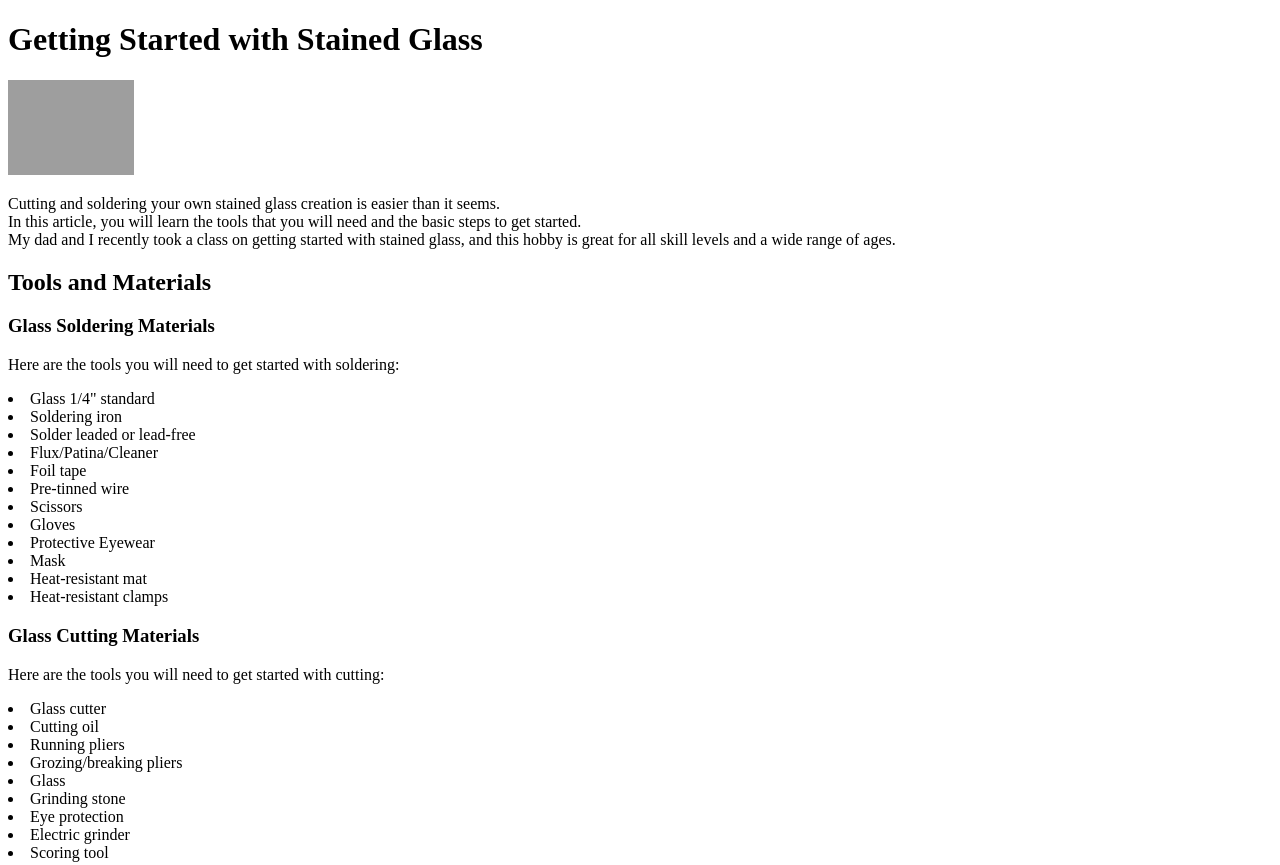
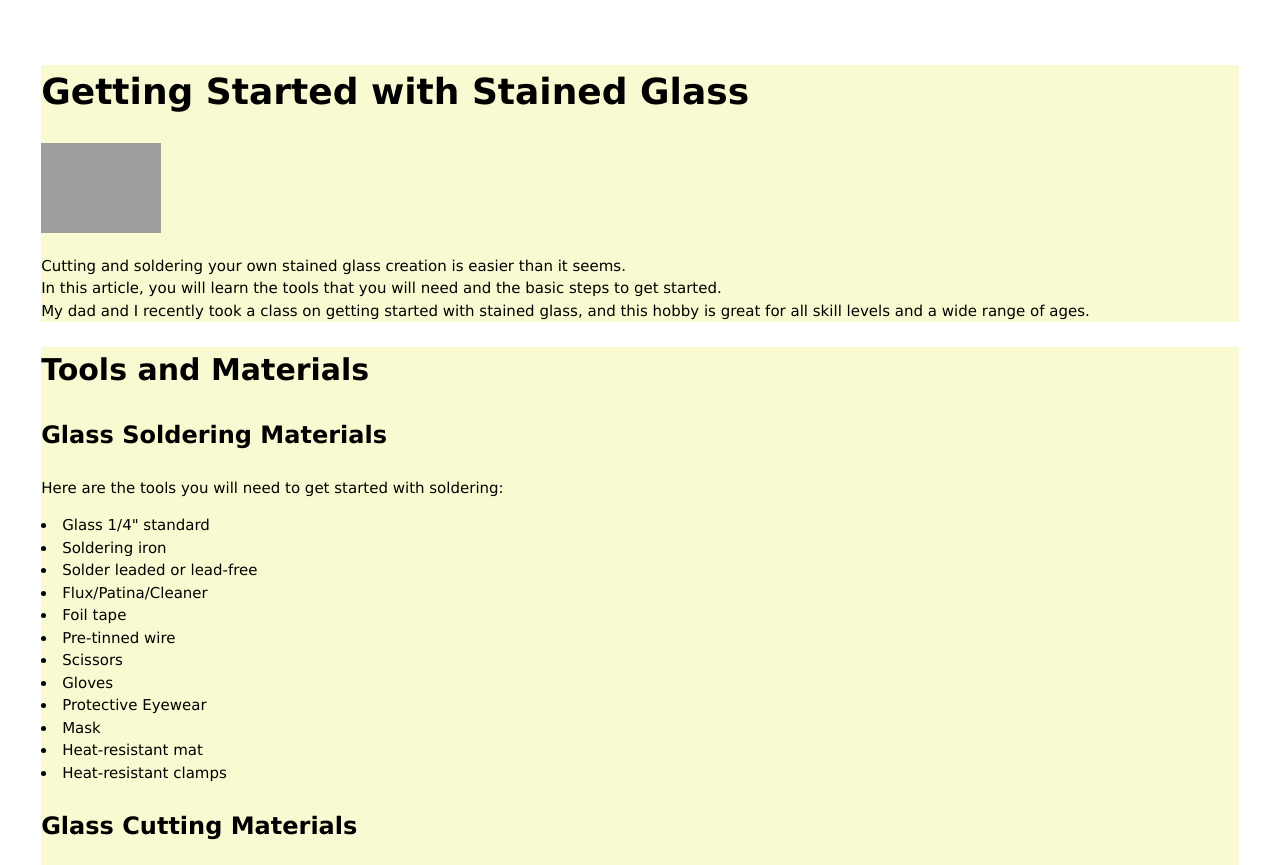
Before and after one commit to LaunchCodeAllhubs/js-assignment-4-html-me-something-carasibert, a website: page index.html in a window 1280 px wide. Shown: the top 865 px of the page. Drawn offline with Linux system fonts and the light colour scheme; grey boxes are pictures that could not be loaded.

Commit message:
adding in beginning structure of css

```diff
--- a/index.html
+++ b/index.html
@@ -2,12 +2,12 @@
 <html>
    <head>
       <title>Getting Started with Stained Glass</title>
-      <link rel = "stylesheet" type = "text/css" href = "styles.css" />
+      <link rel = "stylesheet" href = "styles.css" />
    </head>
 
-   <body>
+   <body class = w3-light-grey id = stainedGlassBody>
       <header>
-         <h1>Getting Started with Stained Glass</h1>
+         <h1 id = "mainHeading">Getting Started with Stained Glass</h1>
          <img src = ".github\images\stainedglassclass.jpg" height = 10% width = 10% id = "stainedglassclass"/>
             <p>Cutting and soldering your own stained glass creation is easier than it seems. <br>
                 In this article, you will learn the tools that you will need and the basic steps to get started. <br>
@@ -57,6 +57,7 @@
                   </p>
 
             </section>
+            </div>
             <section>
                <h2>Cutting the Glass</h2>
                <img src = ".github\images\scoring.jpg" height = 10% width = 10% id = "scoring glass"/>
@@ -113,7 +114,7 @@
             </section>
             </section>
                 <h2>Hanging your Art</h2>
-                <img src = ".github\images\finalpiece.jpg" height = 10% width = 10% id = "hanging your art"/>
+                <img src = ".github\images\finalpiece.jpg" height = 10% width = 10% id = "hanging your"/>
                   <p>To hang the piece, cut two pieces of tinned copper wire and use pliers to shape them into loops. Solder a small bead of tinned wire to attach the hanging wire to the piece.</p>
             </section>
          </article>
--- a/styles.css
+++ b/styles.css
@@ -1 +1,34 @@
 /* Write your CSS here! */
+html {
+    box-sizing: border-box;
+    margin: 8px;
+    padding: 1px;
+}
+
+html, body {
+	font-family: Verdana, sans-serif;
+    font-size: 15px;
+	line-height: 1.5;
+	color: #000000;
+	background-color: transparent;
+	margin: 8px;
+	padding: 1%;
+	}
+
+header, main, footer {
+    display: block;
+    background-color: lightgoldenrodyellow;
+    font-size: 100%;
+}
+
+h1 {
+    font-size: 36px
+}
+
+h2 {font-size: 30px}
+
+h3 {font-size: 24px}
+
+#mainHeading {
+    font-weight: bold
+}
```
